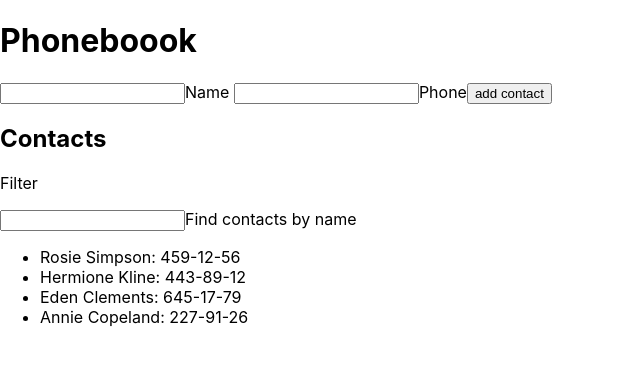
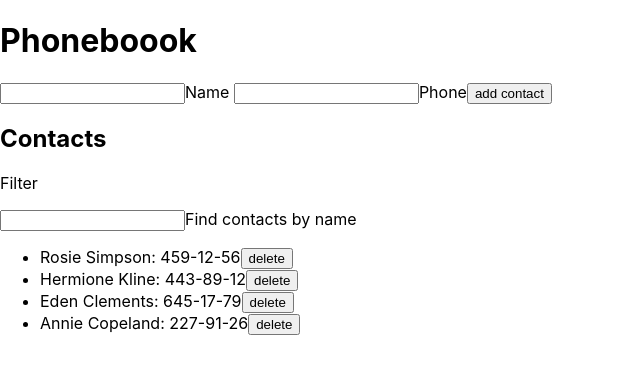
Before and after one commit to MalanSergii/reactHw_3, a React (Create React App) app: page / in a window 1280 px wide. Shown: the top 374 px of the page, without its empty margins (0-640 px from the left). Built offline with nearby package versions, Linux system fonts and the light colour scheme.

Commit message:
task 6 done

```diff
--- a/src/components/App.js
+++ b/src/components/App.js
@@ -25,6 +25,12 @@ export class App extends Component {
           }
         : this.addContacts(data)
     );
+  };
+
+  onClickDeleteButton = id => {
+    this.setState(prev => ({
+      contacts: prev.contacts.filter(contact => contact.id !== id),
+    }));
   };
 
   addContacts = data => {
@@ -66,7 +72,10 @@ export class App extends Component {
           filterValue={this.state.filter}
           onFilterChange={this.onFilterChange}
         ></Filter>
-        <ContactList filtered={filtered} />
+        <ContactList
+          onClickDeleteButton={this.onClickDeleteButton}
+          filtered={filtered}
+        />
       </div>
     );
   }
--- a/src/components/Contact/Contact.js
+++ b/src/components/Contact/Contact.js
@@ -1,7 +1,14 @@
-export default function Contact({ contact }) {
+export default function Contact({ contact, onClickDeleteButton }) {
   return (
     <li>
       <span>{contact.name}</span>: <span>{contact.number}</span>
+      <button
+        id={contact.id}
+        value={contact.name}
+        onClick={() => onClickDeleteButton(contact.id)}
+      >
+        delete
+      </button>
     </li>
   );
 }
--- a/src/components/ContactList/ContactList.js
+++ b/src/components/ContactList/ContactList.js
@@ -1,10 +1,14 @@
 import Contact from 'components/Contact';
 
-export default function ContactList({ filtered }) {
+export default function ContactList({ filtered, onClickDeleteButton }) {
   return (
     <ul>
       {filtered.map(contact => (
-        <Contact contact={contact} key={contact.id} />
+        <Contact
+          onClickDeleteButton={onClickDeleteButton}
+          contact={contact}
+          key={contact.id}
+        />
       ))}
     </ul>
   );
```
